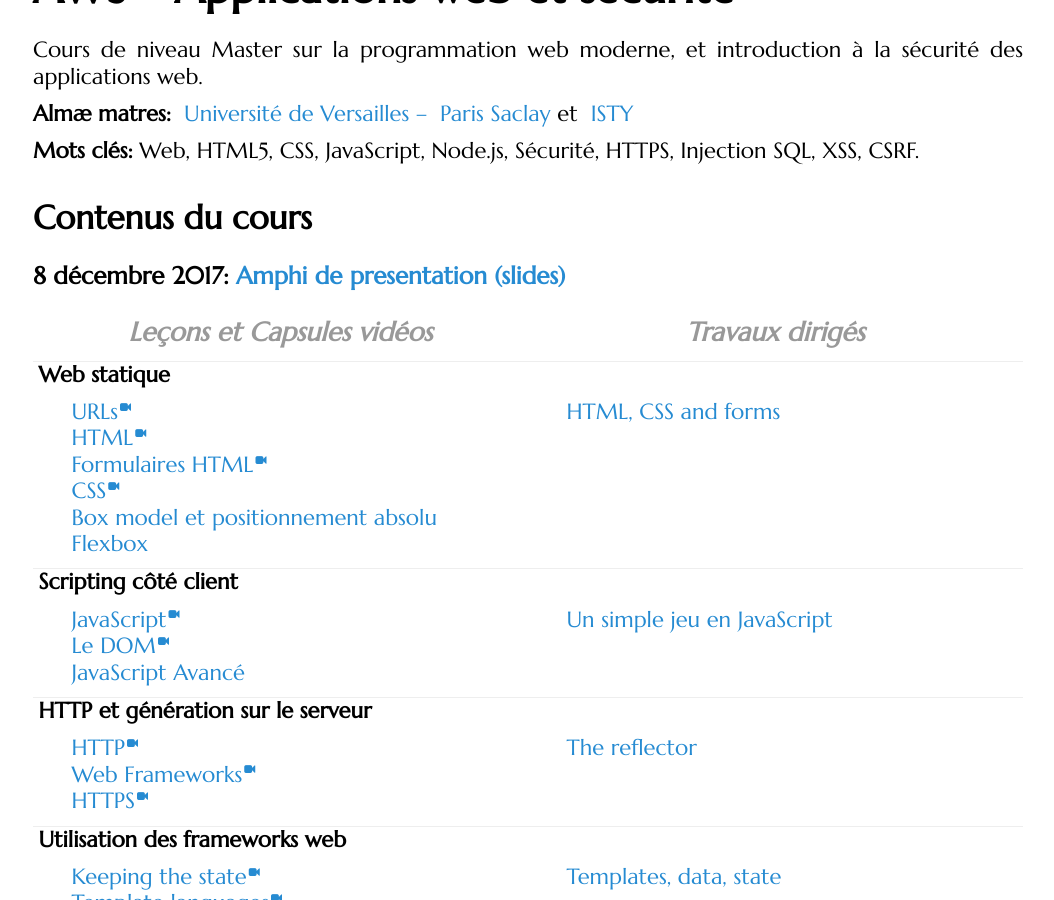
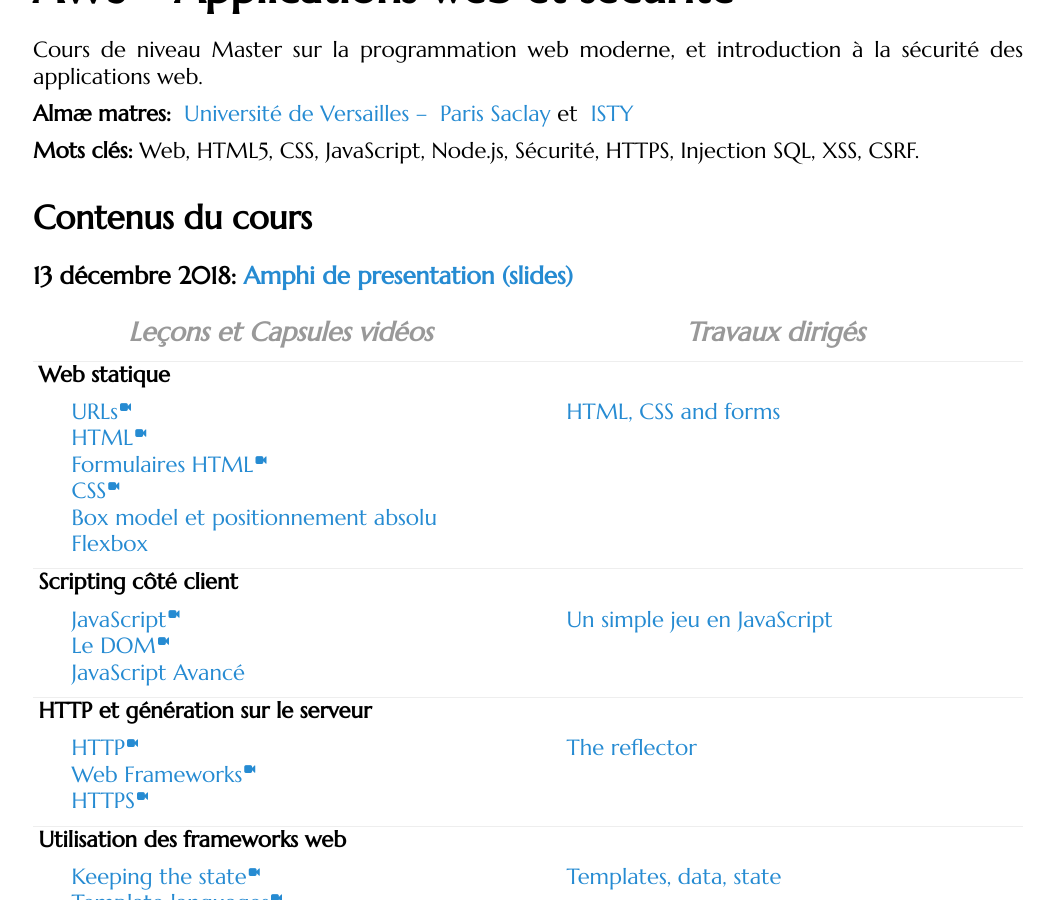
Before and after one commit to defeo/aws, a Jekyll site: the page built from index.md, in a window 1280 px wide and 900 px high, scrolled down 866 px. Shown: the whole window, without its empty margins (112-1166 px from the left). Built offline with Jekyll 4.4.1, drawn with Linux system fonts in a browser that asks for light colours; some web fonts are replaced.

Commit message:
Presentation slides date

```diff
--- a/index.md
+++ b/index.md
@@ -18,7 +18,7 @@ introduction à la sécurité des applications web.
 
 ## Contenus du cours
 
-#### **8 décembre 2017:** [Amphi de presentation (slides)](presentation)
+#### **13 décembre 2018:** [Amphi de presentation (slides)](presentation)
 
 {% include plan.html plan=site.data.plan %}
 
```
